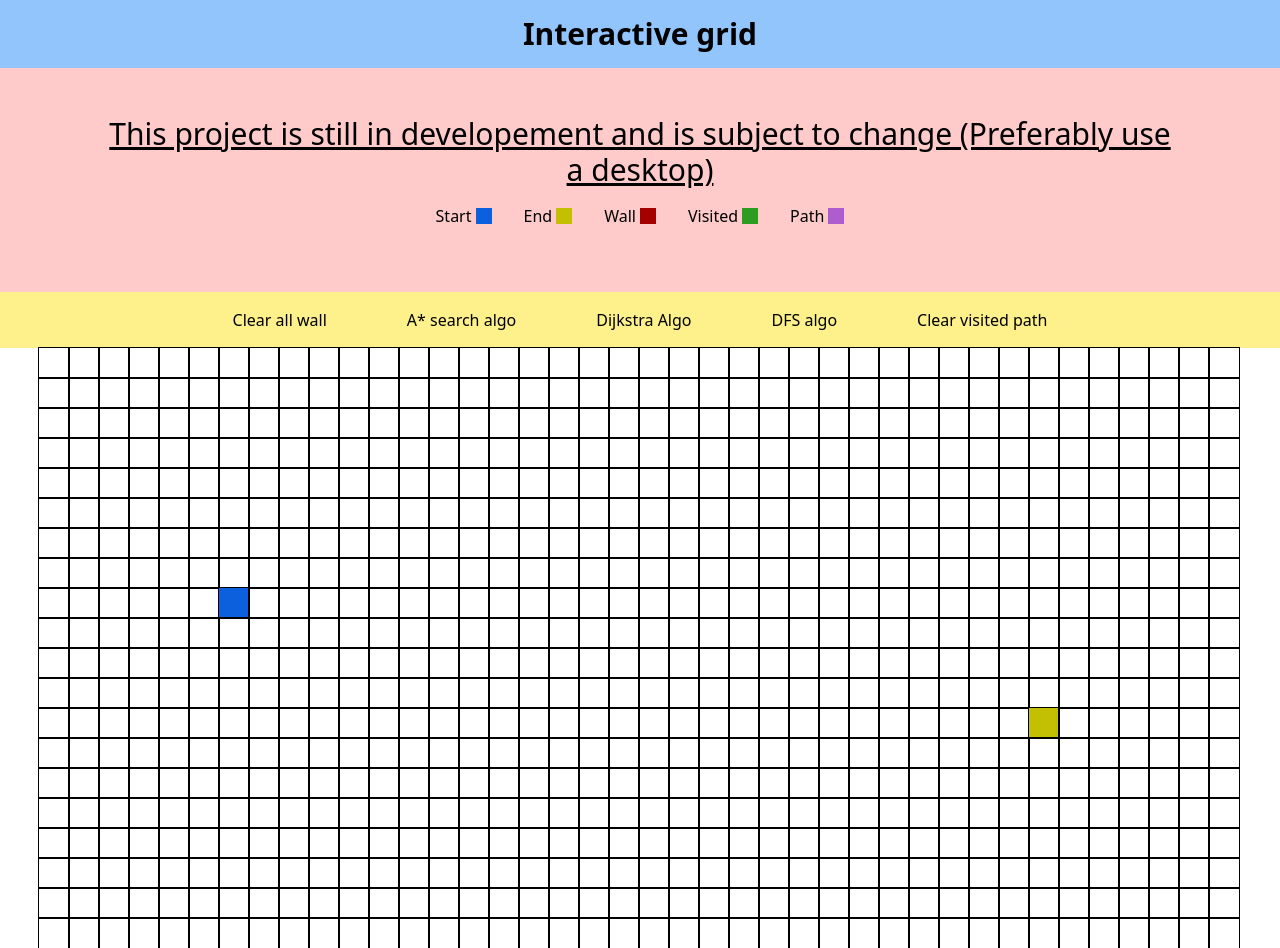
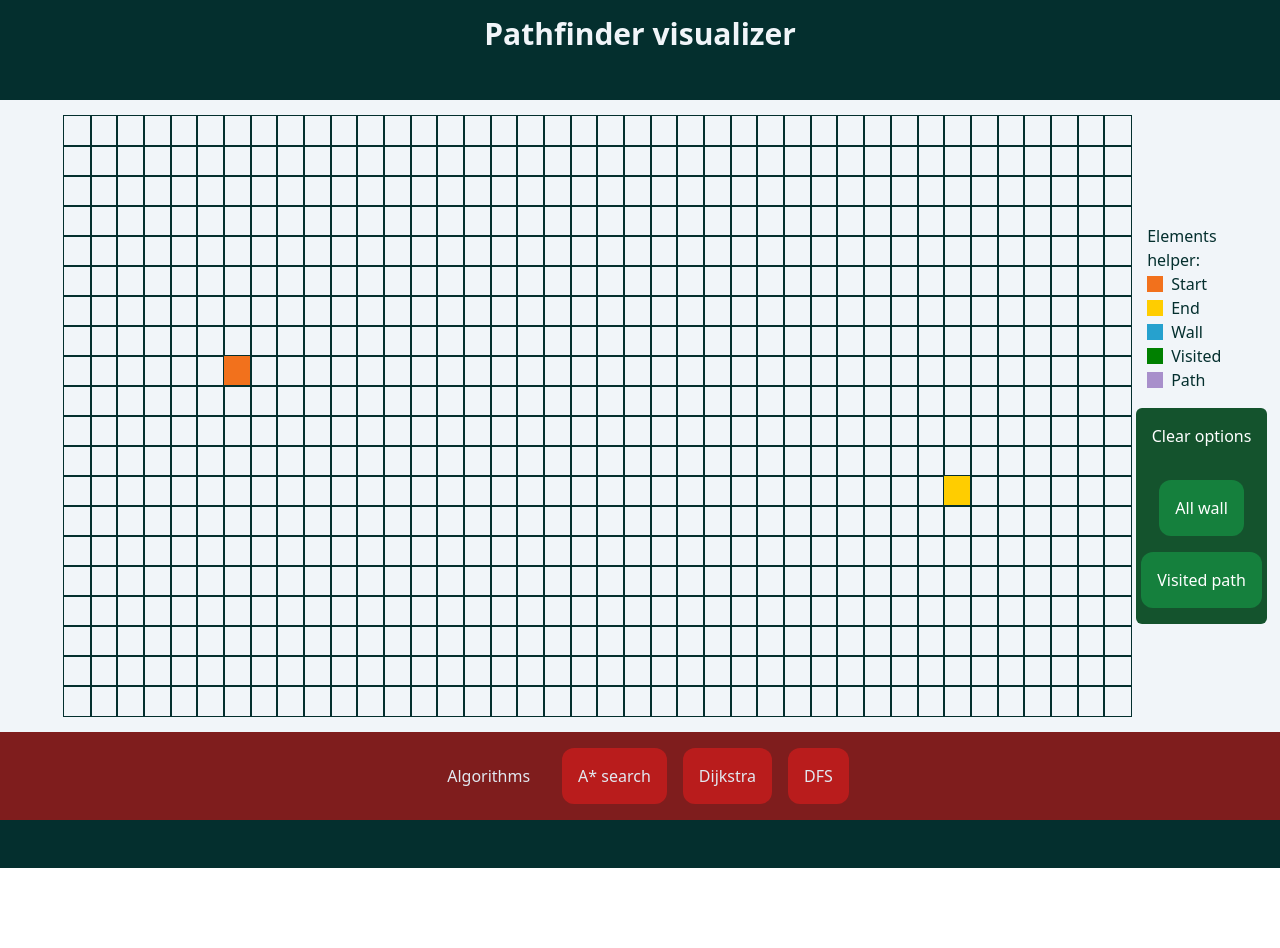
Before and after one commit to Faudelhadroug/Interactive-Grid, a Vue app in the folder client/: page / in a window 1280 px wide. After the commit the page ends 868 px from the top, so only its background shows below. Built offline with nearby package versions, Linux system fonts and the light colour scheme.

Commit message:
feat: grid adapt mobile/desktop + NEW UI/UX + add Animation

```diff
--- a/client/src/App.vue
+++ b/client/src/App.vue
@@ -1,33 +1,119 @@
 <script setup lang="ts">
 import Grid from './components/Grid.vue'
-import GridParams from './components/GridParams.vue'
 </script>
 
 <template>
-  <div class="bg-blue-300 w-screen">
+  <div class="w-full bg-teal-950 text-slate-100">
     <h1 class="font-bold text-3xl select-none text-center py-4">
-      Interactive grid
+      Pathfinder visualizer
     </h1>
   </div>
-  <GridParams />
   <Grid />
 </template>
 
 <style>
+.wall-bg {
+  background-color: rgb(38, 161, 206);
+}
 .wall {
-  background-color: rgb(164, 0, 0);
+  animation: wall-animation 0.4s ease-in normal;
+  background-color: rgb(38, 161, 206);
+}
+@keyframes wall-animation {
+  0% {
+    transform: scale(.1)
+  }
+  50% {
+    transform: scale(0.7)
+  }
+  100% {
+    transform: scale(1)
+  }
+}
+.start-bg {
+  background-color: rgb(242, 113, 28);
 }
 .start {
-  background-color: rgb(13, 96, 221)
+  animation: start-animation 0.4s ease-in normal;
+  background-color: rgb(242, 113, 28);
+}
+@keyframes start-animation {
+  0% {
+    opacity: 0;
+  }
+  50% {
+    opacity: 50;
+
+  }
+  100% {
+    opacity: 100;
+  }
+}
+.end-bg {
+  background-color: rgb(255, 205, 0);
 }
 .end {
-  background-color: rgb(195, 191, 3);
+  animation: end-animation 0.8s ease-out normal;
+  background-color: rgb(255, 205, 0);
+}
+@keyframes end-animation {
+  0% {
+    opacity: 0;
+  }
+  50% {
+    opacity: 30;
+
+  }
+  100% {
+    opacity: 100;
+  }
+}
+.visited-bg {
+  background-color: rgb(0, 128, 0);
 }
 .visited {
-  background-color: rgb(44, 157, 33)
+  animation: visited-animation 1s ease-in normal;
+  background-color: rgb(0, 128, 0);
 }
-
+@keyframes visited-animation {
+  0% {
+    border-radius: 0.25rem;
+    background-color: rgb(0, 102, 102);
+    transform: scale(0);
+  }
+  50% {
+    border-radius: 0.5rem;
+    background-color: rgb(0, 204, 153);
+    transform: scale(0.4);
+  }
+  100% {
+    border-radius: 1rem;
+    background-color: rgb(0, 128, 0);
+    transform: scale(1);
+  }
+}
+.path-bg {
+  background-color: rgb(168, 143, 203);
+}
 .path {
-  background-color: rgb(174, 93, 209)
+  animation: path-animation 2s ease-in forwards;
+  transform: scale(0);
+}
+@keyframes path-animation {
+  0% {
+    border-radius: 1rem;
+    background-color: rgb(0, 128, 0);
+    transform: scale(0);
+  }
+  50% {
+    border-radius: 0.5rem;
+    background-color: rgb(102, 51, 153);
+    transform: scale(0.4);
+  }
+  100% {
+    border-radius: 0.25rem;
+    background-color: rgb(168, 143, 203);
+    transform: scale(1);
+  }
 }
 </style>
--- a/client/src/components/Grid.vue
+++ b/client/src/components/Grid.vue
@@ -1,5 +1,5 @@
 <script setup lang="ts">
-import { computed, onMounted, ref } from 'vue'
+import { computed, onMounted, onUnmounted, ref, watch } from 'vue'
 import type { ComputedRef, Ref } from 'vue'
 import {
   useChangeClassWall,
@@ -13,19 +13,30 @@ import type { Node } from '../utils/interface'
 import aStarAlgo from '../utils/algorithms/aStar.ts'
 import dijkstraAlgo from '../utils/algorithms/dijkstra.ts'
 import dfsAlgo from '../utils/algorithms/dfs'
+import GridParams from './GridParams.vue'
 
 const cells = ref()
-const { rows, columns, graph, baseCellStart, baseCellEnd } = useGridInformations(cells)
+const cellsMobile = ref()
+const height = ref(window.innerHeight)
+const width = ref(window.innerWidth)
+const graph: Ref<Node[][]> = ref([])
+
+const rows: Ref<number> = ref(width.value > 1279 ? 20 : 10)
+const columns: Ref<number> = ref(width.value > 1279 ? 40 : 20)
+
 const cellStartRow: Ref<number> = ref(1)
 const cellStartColumn: Ref<number> = ref(1)
 const cellEndRow: Ref<number> = ref(21)
 const cellEndColumn: Ref<number> = ref(21)
 
 onMounted(() => {
-  cellStartRow.value = baseCellStart.value!.row
-  cellStartColumn.value = baseCellStart.value!.col
-  cellEndRow.value = baseCellEnd.value!.row
-  cellEndColumn.value = baseCellEnd.value!.col
+  window.addEventListener('resize', updateDimensions)
+  const { grid, baseCellStart, baseCellEnd } = useGridInformations(width.value > 1279 ? cells : cellsMobile, { rowsGrid: rows, columnsGrid: columns })
+  updateChangementGrid(grid, baseCellStart, baseCellEnd)
+})
+
+onUnmounted(() => {
+  window.removeEventListener('resize', updateDimensions)
 })
 
 const startNode: ComputedRef<Node> = computed(() => {
@@ -217,8 +228,8 @@ async function startSearchAlgo(algo: string) {
     case 'aStar':
       try {
         path.value = await aStarAlgo({
-          rows,
-          columns,
+          rows: rows.value,
+          columns: columns.value,
           grid: graph,
           start: startNode.value,
           end: endNode.value,
@@ -242,7 +253,6 @@ async function startSearchAlgo(algo: string) {
         visited.value = allVisited
         await animationVisited()
         await animationPath()
-        console.log(shortest)
         if (shortest.length === 0)
           alert('no path possible')
         resetGraphAfterDijkstra()
@@ -264,7 +274,6 @@ async function startSearchAlgo(algo: string) {
         await animationPath()
         if (shortest.length === 0)
           alert('no path possible')
-        // resetGraphAfterDijkstra()
       }
       catch (error) {
         console.error(error)
@@ -273,7 +282,46 @@ async function startSearchAlgo(algo: string) {
   }
   blockUserAction.value = false
 }
+function updateChangementGrid(grid: Ref<Node[][]>, baseCellStart: Ref<Node | undefined>, baseCellEnd: Ref<Node | undefined>) {
+  graph.value = grid.value
+  cellStartRow.value = baseCellStart.value!.row
+  cellStartColumn.value = baseCellStart.value!.col
+  cellEndRow.value = baseCellEnd.value!.row
+  cellEndColumn.value = baseCellEnd.value!.col
+}
 
+function removeStartAndEnd() {
+  graph.value[cellStartRow.value][cellStartColumn.value].isStart = false
+  graph.value[cellStartRow.value][cellStartColumn.value].htmlNode.classList.remove('start')
+  graph.value[cellEndRow.value][cellEndColumn.value].isEnd = false
+  graph.value[cellEndRow.value][cellEndColumn.value].htmlNode.classList.remove('end')
+}
+function updateDimensions() {
+  width.value = window.innerWidth
+  height.value = window.innerHeight
+}
+
+watch(width, (newWidth, oldWidth) => {
+  if (newWidth < 1280 && oldWidth > 1279) {
+    clearForcePathAndVisited()
+    useClearWall()
+    removeStartAndEnd()
+    rows.value = 10
+    columns.value = 20
+    const { grid, baseCellStart, baseCellEnd } = useGridInformations(cellsMobile, { rowsGrid: rows, columnsGrid: columns })
+    updateChangementGrid(grid, baseCellStart, baseCellEnd)
+  }
+
+  if (newWidth > 1279 && oldWidth < 1280) {
+    clearForcePathAndVisited()
+    useClearWall()
+    removeStartAndEnd()
+    rows.value = 20
+    columns.value = 40
+    const { grid, baseCellStart, baseCellEnd } = useGridInformations(cells, { rowsGrid: rows, columnsGrid: columns })
+    updateChangementGrid(grid, baseCellStart, baseCellEnd)
+  }
+})
 function resetGraphAfterDijkstra() {
   for (let i = 0; i < graph.value.length; i++) {
     for (let y = 0; y < graph.value[i].length; y++) {
@@ -289,31 +337,48 @@ function resetGraphAfterDijkstra() {
 </script>
 
 <template>
-  <div class="bg-yellow-200 p-[1rem] space-x-[5rem] flex justify-center select-none">
-    <button @click="useClearWall()">
-      Clear all wall
+  <div class="bg-teal-950 text-teal-950 py-[1rem] xl:py-[2rem] h-screen">
+    <div class="flex justify-around md:justify-center md:space-x-[10rem] items-center xl:hidden pb-[1rem] bg-slate-100">
+      <GridParams />
+      <div class="flex flex-col justify-center items-center select-none bg-green-900 text-white rounded-md mt-[1rem]">
+        <p class="p-[1rem] ">
+          Clear options
+        </p>
+        <div class="space-y-[1rem] py-[1rem] flex flex-col justify-center items-center ">
+          <button class="bg-green-700 p-[1rem] rounded-xl" @click="useClearWall()">
+            All wall
           </button>
-    <button @click="startSearchAlgo('aStar')">
-      A* search algo
-    </button>
-    <button @click="startSearchAlgo('dijkstra')">
-      Dijkstra Algo
-    </button>
-    <button @click="startSearchAlgo('dfs')">
-      DFS algo
-    </button>
-    <button @click="clearPathAndVisited()">
-      Clear visited path
+          <button class="bg-green-700 p-[1rem] rounded-xl" @click="clearPathAndVisited()">
+            Visited path
           </button>
         </div>
-  <table class="flex justify-center flex-nowrap select-none">
+      </div>
+    </div>
+    <table class="flex justify-center items-center select-none w-full pb-[1rem] px-[0.5rem] xl:py-[1rem] xl:pl-[4rem] bg-slate-100">
       <tbody @touchstart="holdingTouch = true" @touchend="holdingTouch = false" @mouseup="holdingTouch = false" @mousedown="holdingTouch = true">
-      <tr v-for="row in rows" :id="`${row - 1}`" :key="`row${row - 1}`">
+        <tr v-for="row in 20" v-show="width > 1279" :id="`${row - 1}`" :key="`row-${row - 1}`">
           <td
-          v-for="column in columns" :id="`${row - 1}-${column - 1}`"
+            v-for="column in 40" :id="`${row - 1}-${column - 1}`"
             :key="`${row}-${column}`"
             ref="cells"
-          class="outline outline-1 w-[70px] md:w-[30px] h-[25px] md:h-[30px]"
+            class="outline outline-1 w-[30px] h-[30px]"
+            :draggable="graph.length > 0 && width > 1279 ? graph[row - 1][column - 1].isStart || graph[row - 1][column - 1].isEnd ? true : false : false"
+            @mousedown="blockUserAction ? null : useChangeClassWall(row - 1, column - 1)"
+            @mouseover="blockUserAction ? null : useHandleClickHolding(row - 1, column - 1, holdingTouch)"
+            @dragstart="blockUserAction ? null : handleDragStart($event, row - 1, column - 1)"
+            @drop="blockUserAction ? null : handleDrop($event, row - 1, column - 1)"
+            @dragover.prevent
+          >
+            <!-- {{ column + (columns * (row - 1)) - 1 }} -->
+            <!-- {{ `${row - 1}-${column - 1}` }} -->
+          </td>
+        </tr>
+        <tr v-for="row in 10" v-show="width < 1280" :id="`${row - 1}`" :key="`rowMobile-${row - 1}`">
+          <td
+            v-for="column in 20" :id="`Mobile:${row - 1}-${column - 1}`"
+            :key="`${row}-${column}`"
+            ref="cellsMobile"
+            class="outline outline-1 w-[20px] h-[25px] sm:w-[30px] sm:h-[40px]"
             :draggable="graph.length > 0 ? graph[row - 1][column - 1].isStart || graph[row - 1][column - 1].isEnd ? true : false : false"
             @mousedown="blockUserAction ? null : useChangeClassWall(row - 1, column - 1)"
             @mouseover="blockUserAction ? null : useHandleClickHolding(row - 1, column - 1, holdingTouch)"
@@ -323,10 +388,43 @@ function resetGraphAfterDijkstra() {
           >
             <!-- {{ column + (columns * (row - 1)) - 1 }} -->
             <!-- {{ `${row - 1}-${column - 1}` }} -->
-        </td><td />
+          </td>
         </tr>
       </tbody>
+      <div class="hidden xl:flex xl:flex-col xl:justify-center xl:items-center">
+        <GridParams />
+        <div class="flex flex-col justify-center items-center select-none bg-green-900 text-white rounded-md">
+          <p class="p-[1rem]">
+            Clear options
+          </p>
+          <div class="space-y-[1rem] py-[1rem] flex flex-col justify-center items-center ">
+            <button class="bg-green-700 p-[1rem] rounded-xl" @click="useClearWall()">
+              All wall
+            </button>
+            <button class="bg-green-700 p-[1rem] rounded-xl" @click="clearPathAndVisited()">
+              Visited path
+            </button>
+          </div>
+        </div>
+      </div>
     </table>
+    <div class=" text-slate-200 space-x-[1rem] flex flex-wrap justify-center select-none  py-[1rem] bg-red-900 ">
+      <p class="p-[1rem] rounded-md">
+        Algorithms
+      </p>
+      <div class="flex space-x-[1rem]">
+        <button class="bg-red-700 p-[1rem] rounded-xl" @click="startSearchAlgo('aStar')">
+          A* search
+        </button>
+        <button class="bg-red-700 p-[1rem] rounded-xl" @click="startSearchAlgo('dijkstra')">
+          Dijkstra
+        </button>
+        <button class="bg-red-700 p-[1rem] rounded-xl" @click="startSearchAlgo('dfs')">
+          DFS
+        </button>
+      </div>
+    </div>
+  </div>
 </template>
 
 <style scoped>
--- a/client/src/components/GridParams.vue
+++ b/client/src/components/GridParams.vue
@@ -2,26 +2,29 @@
 </script>
 
 <template>
-  <div>
-    <div class="bg-red-200 select-none p-[0.5rem] md:p-[3rem]">
-      <p class="text-center underline text-3xl pb-[1rem]">
-        This project is still in developement and is subject to change (Preferably use a desktop)
-      </p>
-      <div class="flex justify-center space-x-[2rem] pb-[1rem]">
+  <div class="flex justify-center">
+    <div class="select-none p-[0.5rem] md:p-[1rem]">
+      <p>Elements helper: </p>
+      <div class="flex flex-col justify-center">
         <p class="flex items-center">
-          Start <span class="start w-4 h-4 inline-block ml-1" />
+          <span class="start-bg h-4 w-4 inline-block mr-1 md:mr-2" />
+          Start
         </p>
         <p class="flex items-center">
-          End <span class="end w-4 h-4 inline-block ml-1" />
+          <span class="end-bg h-4 w-4 inline-block mr-1 md:mr-2" />
+          End
         </p>
         <p class="flex items-center">
-          Wall <span class="wall w-4 h-4 inline-block ml-1" />
+          <span class="wall-bg h-4 w-4 inline-block mr-1 md:mr-2" />
+          Wall
         </p>
         <p class="flex items-center">
-          Visited  <span class="visited w-4 h-4 inline-block ml-1" />
+          <span class="visited-bg h-4 w-4 inline-block mr-1 md:mr-2" />
+          Visited
         </p>
         <p class="flex items-center">
-          Path  <span class="path w-4 h-4 inline-block ml-1" />
+          <span class="path-bg h-4 w-4 inline-block mr-1 md:mr-2" />
+          Path
         </p>
       </div>
     </div>
--- a/client/src/composables/grid.ts
+++ b/client/src/composables/grid.ts
@@ -1,46 +1,41 @@
-import { onMounted, ref } from 'vue'
+import { ref } from 'vue'
 import type { Ref } from 'vue'
 import type { CreateNode, Node } from '../utils/interface'
 
-const rows: number = 20
-const columns: number = 40
-
-const graph: Ref<Node[][]> = ref([])
+const grid: Ref<Node[][]> = ref([])
 const cellsWithWall: Ref<Node[]> = ref([])
+const rows: Ref<number> = ref(20)
+const columns: Ref<number> = ref(40)
 
 export function useCalculCell(rowNb: number, columnNb: number): number {
-  return columnNb + (columns * (rowNb - 1)) - 1
+  return columnNb + (columns.value * (rowNb - 1)) - 1
 }
-export function useGridInformations(cells: Ref<HTMLElement[]>) {
+export function updateGridInformation() {
+
+}
+export function useGridInformations(cells: Ref<HTMLElement[]>, { rowsGrid, columnsGrid }: { rowsGrid: Ref<number>, columnsGrid: Ref<number> }) {
   const baseCellStart: Ref<undefined | Node> = ref(undefined)
   const baseCellEnd: Ref<undefined | Node> = ref(undefined)
+  rows.value = rowsGrid.value
+  columns.value = columnsGrid.value
 
-  onMounted(() => {
-    const { start, end } = initStartAndEnd(cells)
-    baseCellStart.value = start
-    baseCellEnd.value = end
-  })
+  const { start, end } = initStartAndEnd(cells)
+  baseCellStart.value = start
+  baseCellEnd.value = end
 
   return {
-    rows,
-    columns,
-    graph,
+    grid,
     baseCellStart,
     baseCellEnd,
   }
 }
 
 function initStartAndEnd(cells: Ref<HTMLElement[]>) {
-  const { randomStart, randomEnd } = generateRandomStartAndEnd()
-  const randomStartRow = Number(randomStart.split('-')[0])
-  const randomStartColumn = Number(randomStart.split('-')[1])
-
-  const randomEndRow = Number(randomEnd.split('-')[0])
-  const randomEndColumn = Number(randomEnd.split('-')[1])
-
-  for (let i = 1; i < rows + 1; i++) {
+  const { randomStartRow, randomStartColumn, randomEndRow, randomEndColumn } = generateRandomStartAndEnd()
+  grid.value.length = 0
+  for (let i = 1; i < rows.value + 1; i++) {
     const currentRow: Node[] = []
-    for (let j = 1; j < columns + 1; j++) {
+    for (let j = 1; j < columns.value + 1; j++) {
       const row = i
       const column = j
       const nbCell = useCalculCell(row, column)
@@ -48,31 +43,29 @@ function initStartAndEnd(cells: Ref<HTMLElement[]>) {
       //* -1 Because we start iteration at 1 instead of 0, and we want that to avoid * by 0
       currentRow.push(createNode({ row: row - 1, col: column - 1, isWall: elementNode.className.includes('wall'), htmlNode: elementNode, isStart: false, isEnd: false }))
     }
-    graph.value.push(currentRow)
+    grid.value.push(currentRow)
   }
 
-  graph.value[randomStartRow][randomStartColumn].isStart = true
-  graph.value[randomStartRow][randomStartColumn].htmlNode.classList.add('start')
+  grid.value[randomStartRow][randomStartColumn].isStart = true
+  grid.value[randomStartRow][randomStartColumn].htmlNode.classList.add('start')
 
-  graph.value[randomEndRow][randomEndColumn].isEnd = true
-  graph.value[randomEndRow][randomEndColumn].htmlNode.classList.add('end')
+  grid.value[randomEndRow][randomEndColumn].isEnd = true
+  grid.value[randomEndRow][randomEndColumn].htmlNode.classList.add('end')
 
-  return { start: graph.value[randomStartRow][randomStartColumn], end: graph.value[randomEndRow][randomEndColumn] }
+  return { start: grid.value[randomStartRow][randomStartColumn], end: grid.value[randomEndRow][randomEndColumn] }
 }
 function generateRandomStartAndEnd() {
   const min: number = 1
   const areaDivisionStart: number = 4
-  const randomStartRow = Math.floor(Math.random() * (rows - min) + min)
-  const randomStartColumn = Math.floor(Math.random() * (columns / areaDivisionStart - min) + min)
+  const randomStartRow = Math.floor(Math.random() * (rows.value - min) + min)
+  const randomStartColumn = Math.floor(Math.random() * (columns.value / areaDivisionStart - min) + min)
 
   const areaDivisionEnd: number = 2
-  const minEnd = columns / areaDivisionEnd
-  const randomEndRow = Math.floor(Math.random() * (rows - min) + min)
-  const randomEndColumn = Math.floor(Math.random() * (columns - minEnd) + minEnd)
+  const minEnd = columns.value / areaDivisionEnd
+  const randomEndRow = Math.floor(Math.random() * (rows.value - min) + min)
+  const randomEndColumn = Math.floor(Math.random() * (columns.value - minEnd) + minEnd)
 
-  const randomStart = `${randomStartRow}-${randomStartColumn}`
-  const randomEnd = `${randomEndRow}-${randomEndColumn}`
-  return { randomStart, randomEnd }
+  return { randomStartRow, randomStartColumn, randomEndRow, randomEndColumn }
 }
 
 function createNode({ row, col, isWall = false, htmlNode, isStart = false, isEnd = false }: CreateNode): Node {
@@ -94,8 +87,8 @@ function createNode({ row, col, isWall = false, htmlNode, isStart = false, isEnd
 }
 
 export function useChangeClassWall(row: number, column: number): void {
-  const cell = graph.value[row][column]
-  const cellHTML = graph.value[row][column].htmlNode
+  const cell = grid.value[row][column]
+  const cellHTML = grid.value[row][column].htmlNode
   if (cellHTML.className.includes('start') || cellHTML.className.includes('end') || cellHTML.className.includes('visited'))
     return
   if (cellHTML.className.includes('wall')) {
@@ -119,7 +112,7 @@ export function useReplaceWallClassName(element: HTMLElement, nameOfClass: strin
 export function useClearWall() {
   const totalWall = cellsWithWall.value.length
   for (let i = totalWall - 1; i > -1; i--) {
-    graph.value[cellsWithWall.value[i].row][cellsWithWall.value[i].col].isWall = false
+    grid.value[cellsWithWall.value[i].row][cellsWithWall.value[i].col].isWall = false
     cellsWithWall.value[i].htmlNode.classList.remove('wall')
     cellsWithWall.value.splice(i, 1)
   }
```
Lines whose indentation alone changed are shown as unchanged.
